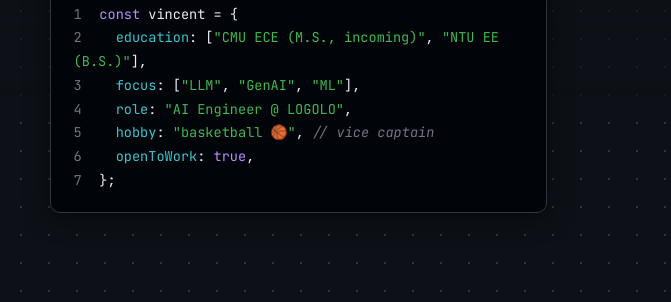
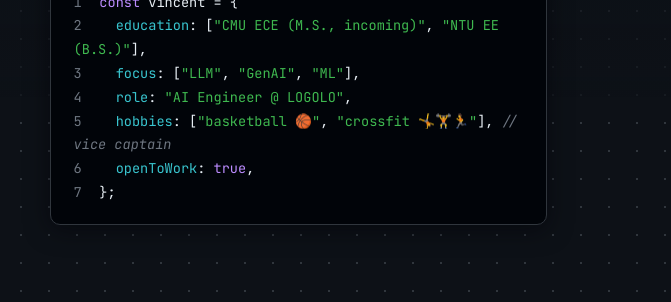
Before and after one commit to Bai1026/Bai1026.github.io, an Astro site: page / in a window 1280 px wide. Shown: the part 703-1005 px from the top of the page, 609-1280 px from the left. Built offline with nearby package versions, Linux system fonts and the light colour scheme; Astro itself is replaced by a stand-in of ours.

Commit message:
update CV and add crossfit in the hobbies

```diff
--- a/src/pages/index.astro
+++ b/src/pages/index.astro
@@ -38,7 +38,7 @@ import news from '../data/news.json';
         <div><span class="ln">2</span>&nbsp;&nbsp;<span class="prop">education</span>: [<span class="str">"CMU ECE (M.S., incoming)"</span>, <span class="str">"NTU EE (B.S.)"</span>],</div>
         <div><span class="ln">3</span>&nbsp;&nbsp;<span class="prop">focus</span>: [<span class="str">"LLM"</span>, <span class="str">"GenAI"</span>, <span class="str">"ML"</span>],</div>
         <div><span class="ln">4</span>&nbsp;&nbsp;<span class="prop">role</span>: <span class="str">"AI Engineer @ LOGOLO"</span>,</div>
-        <div><span class="ln">5</span>&nbsp;&nbsp;<span class="prop">hobby</span>: <span class="str">"basketball 🏀"</span>, <span class="cm">// vice captain</span></div>
+        <div><span class="ln">5</span>&nbsp;&nbsp;<span class="prop">hobbies</span>: [<span class="str">"basketball 🏀"</span>, <span class="str">"crossfit 🤸🏋️🏃"</span>], <span class="cm">// vice captain</span></div>
         <div><span class="ln">6</span>&nbsp;&nbsp;<span class="prop">openToWork</span>: <span class="kw">true</span>,</div>
         <div><span class="ln">7</span>&#125;;</div>
       </div>
```
Also changed, not shown: 1 other file.
